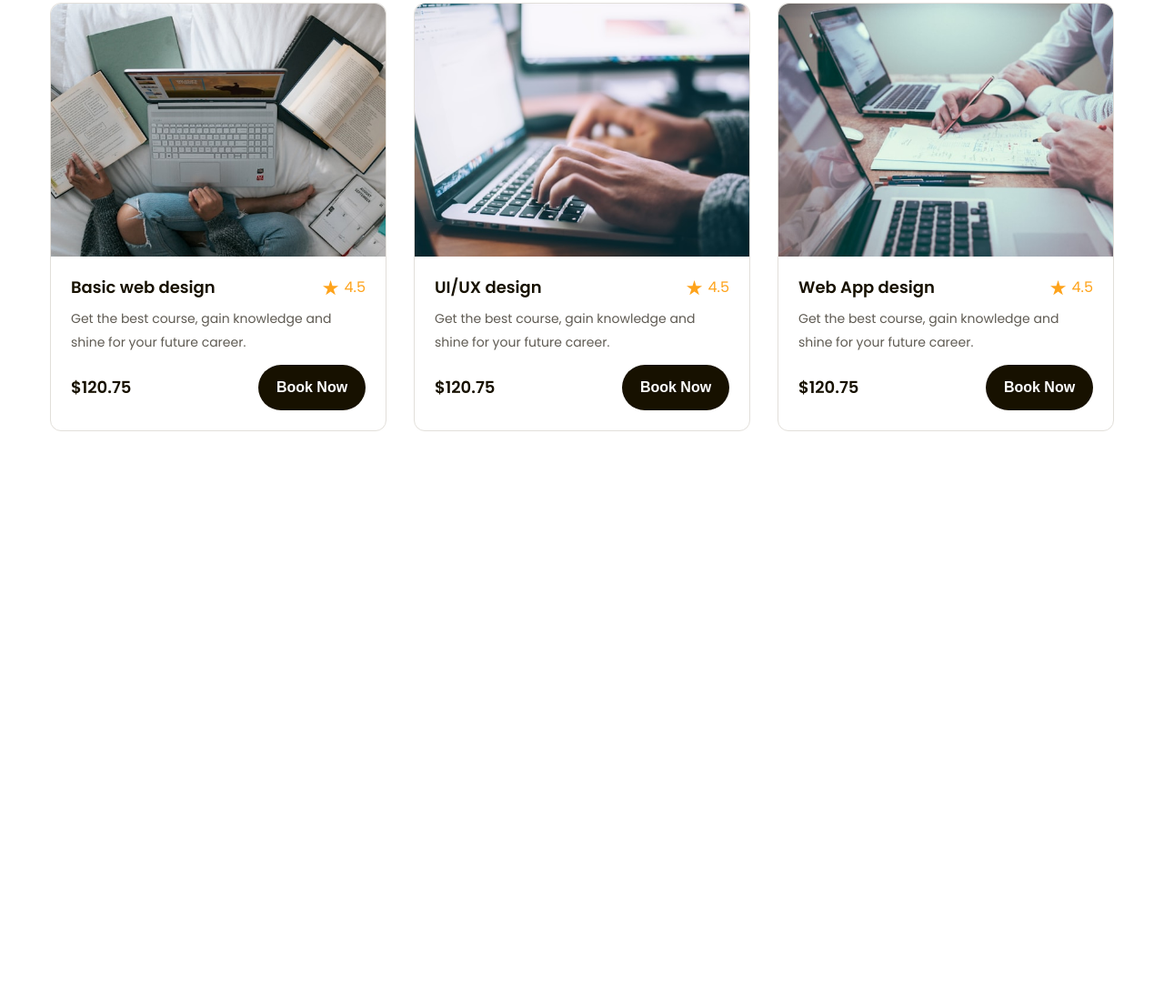
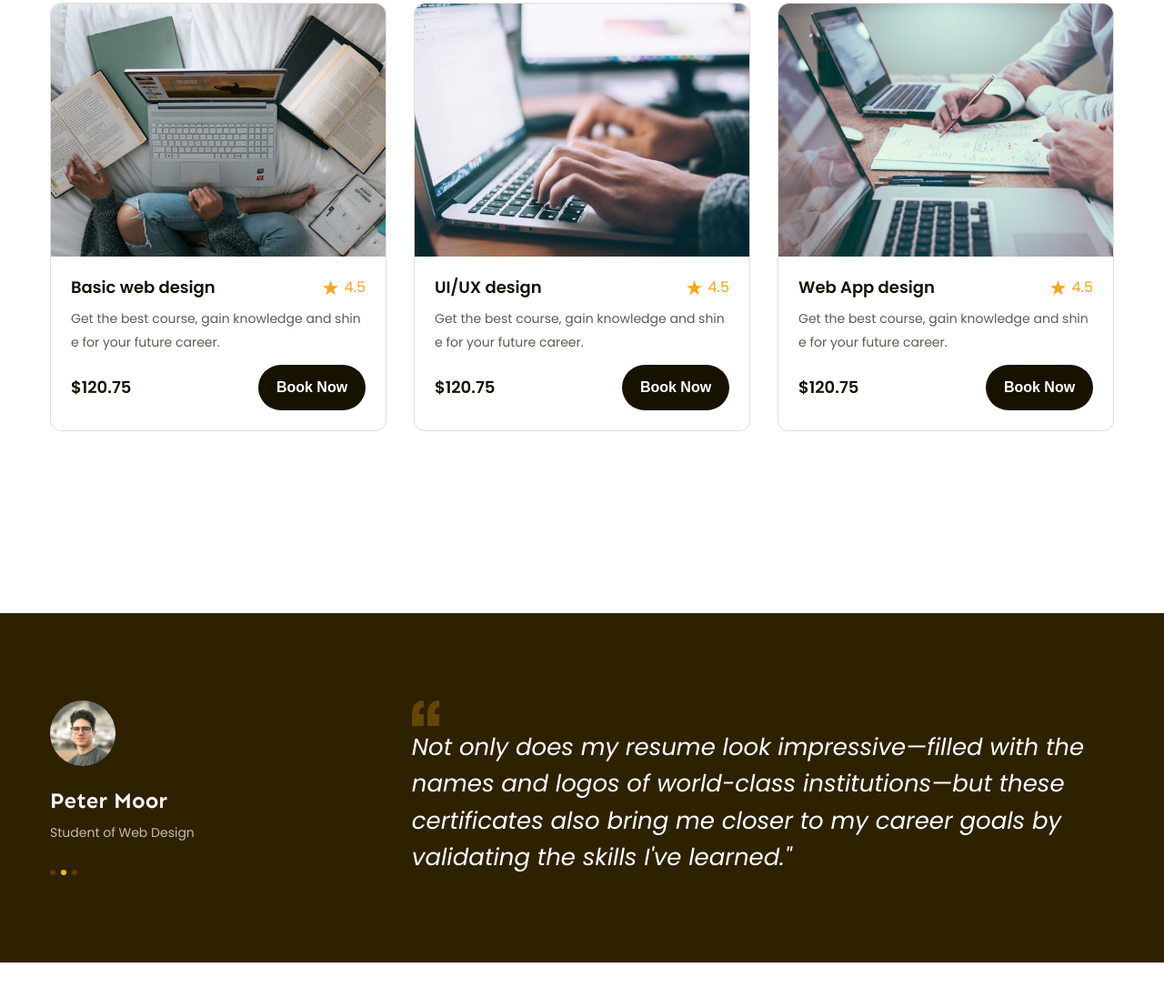
Before and after one commit to Helia-0108/figma-to-html, a plain HTML site: page index.html in a window 1280 px wide. Shown: the part 1277-2374 px from the top of the page at 91% size. Drawn offline with Linux system fonts and the light colour scheme.

Commit message:
p8 làm phần feedback

```diff
--- a/assets/css/style.css
+++ b/assets/css/style.css
@@ -48,6 +48,18 @@ a {
 .btn:hover {
   opacity: 0.8;
   cursor: pointer;
+}
+.line-clamp {
+  display: -webkit-box;
+  -webkit-line-clamp: var(--line-clamp, 1);
+  -webkit-box-orient: vertical;
+  overflow: hidden;
+}
+.line-clamp.line-2 {
+  --line-clamp: 2;
+}
+.break-all {
+  word-break: break-all;
 }
 /* ===============header=============== */
 .header {
@@ -276,6 +288,7 @@ nav {
   cursor: pointer;
 }
 .popular .course-item {
+  flex: 1;
   border-radius: 12px;
   border: 1px solid #e2dfda;
   background: #fff;
@@ -340,3 +353,58 @@ nav {
 .popular .course-item .btn-book:hover {
   background: var(--primary-color);
 }
+/* ===============feedback=============== */
+.feedback {
+  margin-top: 135px;
+  background: #2e2100;
+  padding: 96px 0;
+}
+.feedback-item {
+  display: flex;
+}
+.feedback-item .avatar {
+  width: 72px;
+  height: 72px;
+  border-radius: 50%;
+  object-fit: cover;
+}
+.feedback-item .infor .member-name {
+  margin-top: 18px;
+  color: #f7f7f7;
+  font-family: var(--font-heading);
+  font-size: 2.4rem;
+  font-weight: 700;
+  line-height: 1.42;
+}
+.feedback-item .infor .desc {
+  margin-top: 4px;
+  color: #bfbcb2;
+  font-size: 1.4rem;
+  line-height: 1.86;
+}
+.feedback-item .dots {
+  gap: 6px;
+  display: flex;
+  margin-top: 28px;
+}
+.feedback-item .dot {
+  cursor: pointer;
+  width: 6px;
+  height: 6px;
+  border-radius: 50%;
+  background: #643700;
+}
+.feedback-item .dot.active {
+  background: var(--primary-color);
+  cursor: default;
+}
+.feedback-item .content {
+  width: 66%;
+  margin-left: auto;
+}
+.feedback-item blockquote {
+  color: #fff;
+  font-size: 2.6rem;
+  font-style: italic;
+  line-height: 1.54;
+}
--- a/index.html
+++ b/index.html
@@ -182,7 +182,11 @@
                 /></a>
                 <div class="info">
                   <div class="head">
-                    <h3 class="title"><a href="#!">Basic web design</a></h3>
+                    <h3 class="title">
+                      <a href="#!" class="line-clamp break-all"
+                        >Basic web design</a
+                      >
+                    </h3>
                     <div class="rating">
                       <img
                         src="./assets/icon/star.svg"
@@ -192,7 +196,7 @@
                       <span class="value">4.5</span>
                     </div>
                   </div>
-                  <p class="desc">
+                  <p class="desc line-clamp line-2 break-all">
                     Get the best course, gain knowledge and shine for your
                     future career.
                   </p>
@@ -212,7 +216,9 @@
                 /></a>
                 <div class="info">
                   <div class="head">
-                    <h3 class="title"><a href="#!">UI/UX design</a></h3>
+                    <h3 class="title">
+                      <a class="line-clamp break-all" href="#!">UI/UX design</a>
+                    </h3>
                     <div class="rating">
                       <img
                         src="./assets/icon/star.svg"
@@ -222,7 +228,7 @@
                       <span class="value">4.5</span>
                     </div>
                   </div>
-                  <p class="desc">
+                  <p class="desc line-clamp line-2 break-all">
                     Get the best course, gain knowledge and shine for your
                     future career.
                   </p>
@@ -242,7 +248,11 @@
                 /></a>
                 <div class="info">
                   <div class="head">
-                    <h3 class="title"><a href="#!">Web App design</a></h3>
+                    <h3 class="title">
+                      <a class="line-clamp break-all" href="#!"
+                        >Web App design</a
+                      >
+                    </h3>
                     <div class="rating">
                       <img
                         src="./assets/icon/star.svg"
@@ -252,7 +262,7 @@
                       <span class="value">4.5</span>
                     </div>
                   </div>
-                  <p class="desc">
+                  <p class="desc line-clamp line-2 break-all">
                     Get the best course, gain knowledge and shine for your
                     future career.
                   </p>
@@ -265,6 +275,44 @@
             </div>
           </div>
         </div>
+        <!-- feedback -->
+        <div class="feedback">
+          <div class="main-content">
+            <div class="feedback-list">
+              <div class="feedback-item">
+                <!-- khối bên trái -->
+                <div class="infor">
+                  <img
+                    src="./assets/img/avatar.jpg"
+                    alt="Peter Moor"
+                    class="avatar"
+                  />
+                  <p class="member-name">Peter Moor</p>
+                  <p class="desc">Student of Web Design</p>
+                  <div class="dots">
+                    <span class="dot"></span>
+                    <span class="dot active"></span>
+                    <span class="dot"></span>
+                  </div>
+                </div>
+                <!-- khối bên phải -->
+                <div class="content">
+                  <img
+                    src="./assets/icon/open-quote.svg"
+                    alt="open-quotes"
+                    class="open-quotes"
+                  />
+                  <blockquote>
+                    Not only does my resume look impressive—filled with the
+                    names and logos of world-class institutions—but these
+                    certificates also bring me closer to my career goals by
+                    validating the skills I've learned."
+                  </blockquote>
+                </div>
+              </div>
+            </div>
+          </div>
+        </div>
       </div>
     </main>
   </body>
```
Also changed, not shown: assets/icon/open-quote.svg (added), assets/img/avatar.jpg (added).
